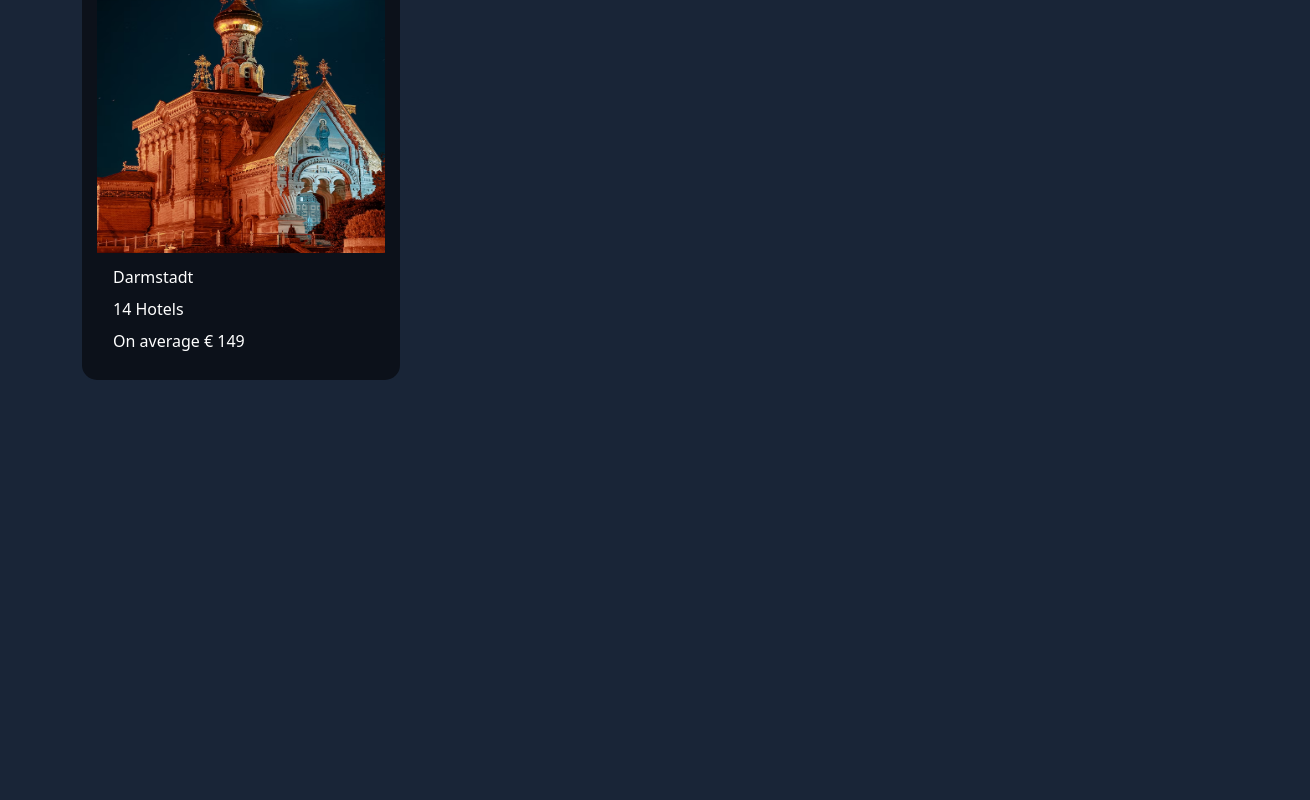
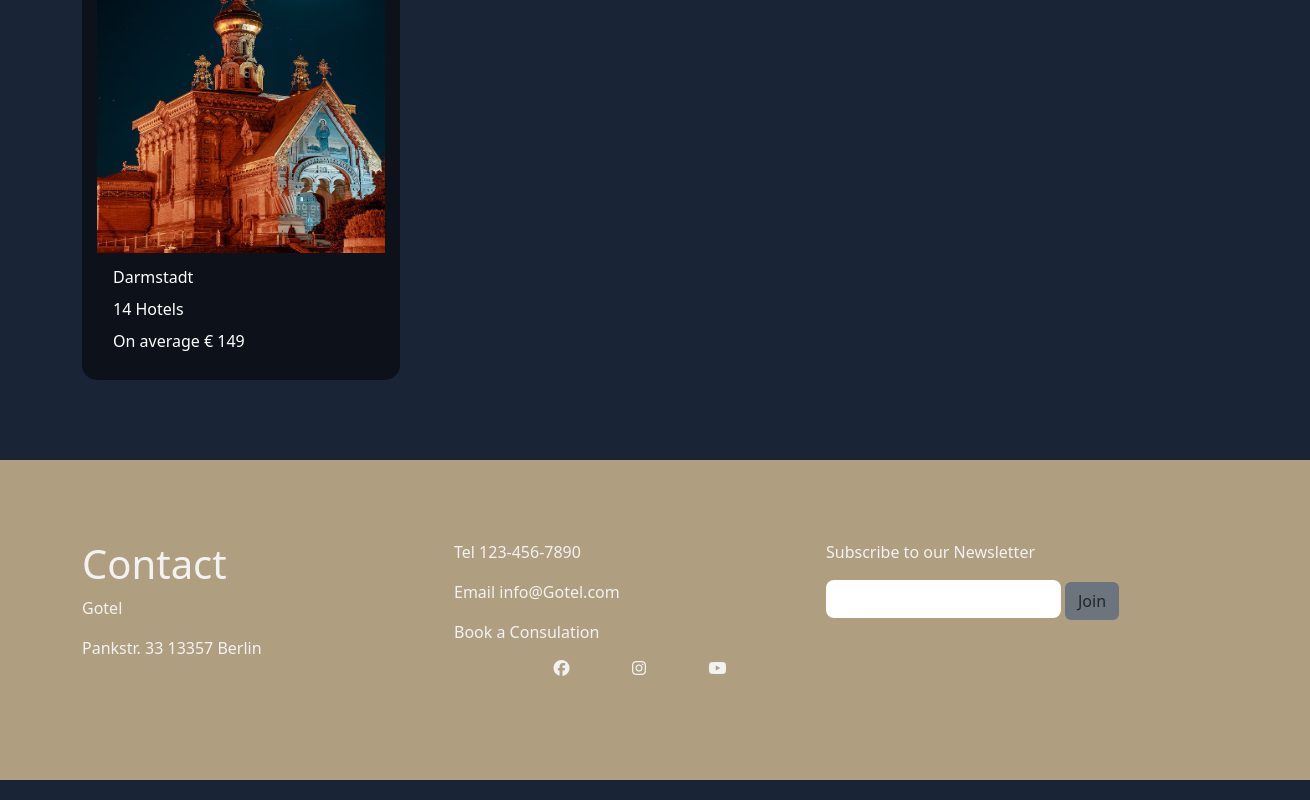
Before and after one commit to Felobateer/Gotel, a Vue app in the folder frontend/: page / in a window 1280 px wide. Shown: the part 2392-3192 px from the top of the page, 1310 px wide, since content can reach past the window. Before the commit the page ends 2792 px from the top, so only its background shows below. Built offline with nearby package versions, Linux system fonts and the light colour scheme.

Commit message:
add footer

```diff
--- a/frontend/src/App.vue
+++ b/frontend/src/App.vue
@@ -1,11 +1,13 @@
 <script setup>
 import Nav from './components/navbar/nav.vue'
+import Footer from './components/footer/footer.vue'
 import router from './router'
 </script>
 
 <template>
   <Nav></Nav>
   <router-view></router-view>
+  <Footer></Footer>
 </template>
 
 <style scoped>
--- /dev/null
+++ b/frontend/src/components/footer/footer.vue
@@ -0,0 +1,89 @@
+<script>
+</script>
+
+<template>
+<footer>
+      <div id="footerCol">
+        <h1 class="font-bold">Contact</h1>
+        <p>Gotel</p>
+        <p>
+          Pankstr. 33 <span>13357 Berlin</span>
+        </p>
+      </div>
+      <div id="footerCol">
+        <p>Tel 123-456-7890</p>
+        <p>Email info@Gotel.com</p>
+        <p>Book a Consulation</p>
+        <div className="d-flex flex-row justify-evenly" id="socialMedia">
+            <i class="fa-brands fa-facebook bg-transparent"></i>
+            <i class="fa-brands fa-instagram bg-transparent"></i>
+            <i class="fa-brands fa-youtube bg-transparent"></i>
+        </div>
+      </div>
+      <div id="footerCol">
+        <p>Subscribe to our Newsletter</p>
+        <div id="footerForm">
+          <input type="text" id="input" className="form" />
+          <button className="btn bg-secondary mx-1">Join</button>
+        </div>
+      </div>
+    </footer>
+</template>
+
+<style scoped>
+    footer {
+  position: relative;
+  background-color: var(--gold);
+  height: 20rem;
+  width: 120%;
+  align-self: center;
+  margin-top: 5rem;
+  padding: 5rem 10%;
+  display: grid;
+  grid-template-columns: repeat(3, 1fr);
+}
+
+#footerCol {
+  background: transparent;
+}
+
+#footerCol p,
+h1,
+span,
+div {
+  background: transparent;
+}
+
+#footerCol input {
+  background-color: white;
+  border: none;
+  height: 2.4rem;
+  border-radius: 0.5rem;
+}
+
+#socialMedia {
+  margin: 0 auto;
+  width: 80%;
+  justify-content: space-evenly;
+}
+
+@media (max-width: 500px) {
+  footer {
+    height: 12rem;
+    grid-template-columns: repeat(2, 1fr);
+    padding: 2rem 10%;
+  }
+
+  #footerCol h1 {
+    font-size: 1.7rem;
+  }
+
+  #footerCol p {
+    font-size: 0.9rem;
+  }
+
+  #footerCol:last-of-type {
+    display: none;
+  }
+}
+</style>
```
